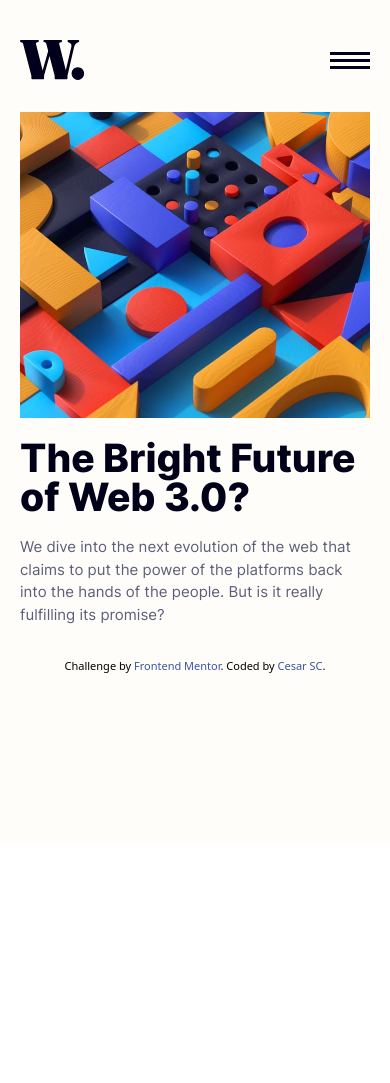
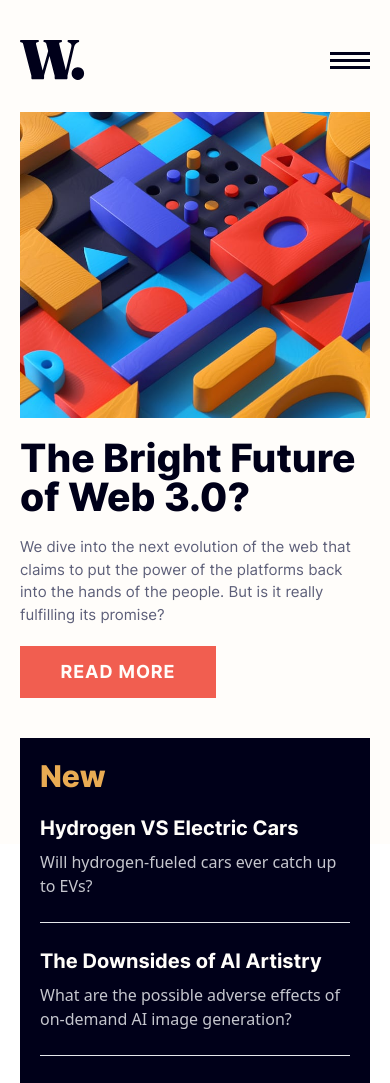
Before and after one commit to Rhiino1/fm-news-homepage, a React (Vite) app: page / in a window 390 px wide. Shown: the top 1083 px of the page. Before the commit the page ends 844 px from the top, so only its background shows below. Built offline with nearby package versions, Linux system fonts and the light colour scheme.

Commit message:
Added second section on mobile

```diff
--- a/src/App.tsx
+++ b/src/App.tsx
@@ -1,26 +1,88 @@
 import Footer from "@/layouts/Footer";
 import Navbar from "@/layouts/Header/Navbar";
-import firstImgMobile from "@/assets/images/image-web-3-mobile.jpg";
-import firstImgDesktop from "@/assets/images/image-web-3-desktop.jpg";
+
+import mainImgMobile from "@/assets/images/image-web-3-mobile.jpg";
+import mainImgDesktop from "@/assets/images/image-web-3-desktop.jpg";
+import firstImg from "@/assets/images/image-retro-pcs.jpg";
+import secondImg from "@/assets/images/image-top-laptops.jpg";
+import thirdImg from "@/assets/images/image-gaming-growth.jpg";
 
 function App() {
   return (
     <>
       <div className="flex flex-col h-screen w-auto gap-8 bg-[#FFFDFA] px-5 py-10">
         <Navbar></Navbar>
+        <main className="flex flex-col items-center gap-10 lg:hidden">
           <section className="flex flex-col items-center lg:hidden">
             <article className="flex flex-col gap-5 item-center">
-            <img src={firstImgMobile} alt="web-3-image" />
+              <img src={mainImgMobile} alt="web-3-image" />
               <h1 className="font-extrabold text-[39px] text-5xl font-inter text-start text-[#000019]">
                 The Bright Future of Web 3.0?
               </h1>
               <p className="text-[15px] font-normal font-inter text-[#5D5F79]">
-              We dive into the next evolution of the web that claims to put the
-              power of the platforms back into the hands of the people. But is
-              it really fulfilling its promise?
+                We dive into the next evolution of the web that claims to put
+                the power of the platforms back into the hands of the people.
+                But is it really fulfilling its promise?
+              </p>
+              <button className="uppercase w-[56%] transition-all bg-[#F15E50] font-bold font-inter text-lg text-[#FFFDFA] py-3 tracking-wider hover:bg-[#000019]">
+                Read more
+              </button>
+            </article>
+          </section>
+          <section className="flex flex-col gap-5 item-center bg-[#000019] p-5">
+            <h1 className="text-3xl font-extrabold font-inter text-[#E9AB53]">
+              New
+            </h1>
+            <article className="flex flex-col gap-2">
+              <h2 className="text-xl font-bold font-inter text-[#FFFDFA]">
+                Hydrogen VS Electric Cars
+              </h2>
+              <p className="text-[#C5C6CE]">
+                Will hydrogen-fueled cars ever catch up to EVs?
+              </p>
+            </article>
+            <hr className="my-1 bg-[#FFFDFA]"></hr>
+            <article className="flex flex-col gap-2">
+              <h2 className="text-xl font-bold font-inter text-[#FFFDFA]">
+                The Downsides of AI Artistry
+              </h2>
+              <p className="text-[#C5C6CE]">
+                What are the possible adverse effects of on-demand AI image
+                generation?
+              </p>
+            </article>
+            <hr className="my-1 bg-[#FFFDFA]"></hr>
+            <article className="flex flex-col gap-2">
+              <h2 className="text-xl font-bold font-inter text-[#FFFDFA]">
+                Is VC Funding Drying Up?
+              </h2>
+              <p className="text-[#C5C6CE]">
+                Private funding by VC firms is down 50% YOY. We take a look at
+                what that means.
               </p>
             </article>
           </section>
+          <section className="flex flex-col gap-5 item-center">
+            <article>
+              <img src={firstImg} alt="Retro PCs" />
+              <h1>01</h1>
+              <h2>Reviving Retro PCs</h2>
+              <p>What happens when old PCs are given modern upgrades?</p>
+            </article>
+            <article>
+              <img src={secondImg} alt="Retro PCs" />
+              <h1>02</h1>
+              <h2>Top 10 Laptops of 2022</h2>
+              <p>Our best picks for various needs and budgets.</p>
+            </article>
+            <article>
+              <img src={thirdImg} alt="Retro PCs" />
+              <h1>03</h1>
+              <h2>The Growth of Gaming</h2>
+              <p>How the pandemic has sparked fresh opportunities.</p>
+            </article>
+          </section>
+        </main>
         <Footer></Footer>
       </div>
     </>
```
Lines whose indentation alone changed are shown as unchanged.
